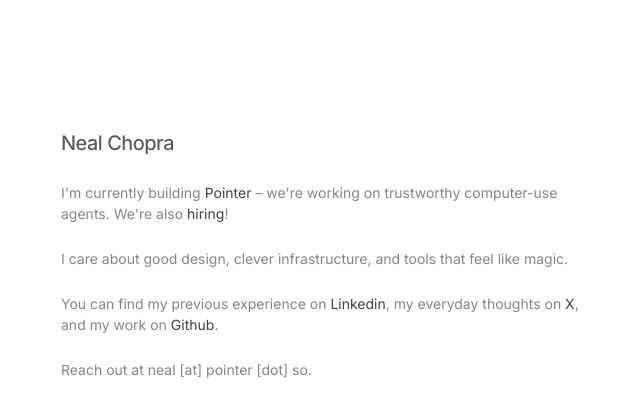
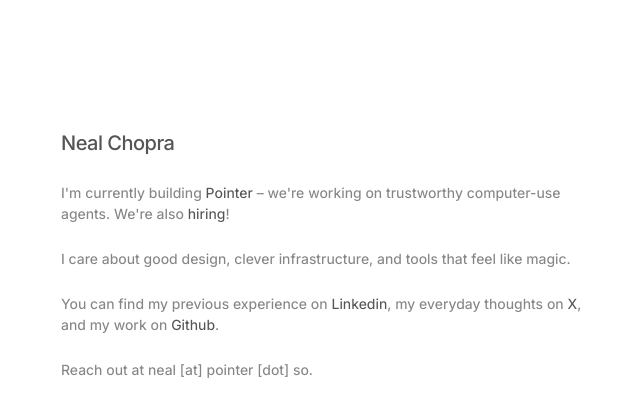
Before and after one commit to nealchopra/site, a plain HTML site: page index.html in a window 1280 px wide. Shown: the full height of the page, 315-955 px from the left. Drawn offline with Linux system fonts and the light colour scheme.

Commit message:
updated font weights again

```diff
--- a/index.html
+++ b/index.html
@@ -45,7 +45,7 @@
 
         h1 {
             font-size: 1.25rem;
-            font-weight: 450;
+            font-weight: 500;
             color: #555556;
             letter-spacing: -0.025em;
             margin-bottom: 1.5rem;
@@ -59,12 +59,12 @@
 
         p {
             color: #858586;
-            font-weight: 400;
+            font-weight: 450;
             font-size: 0.875rem;
         }
 
         a {
-            color: #3f3f46;
+            color: #555556;
             text-decoration: none;
         }
 
```
